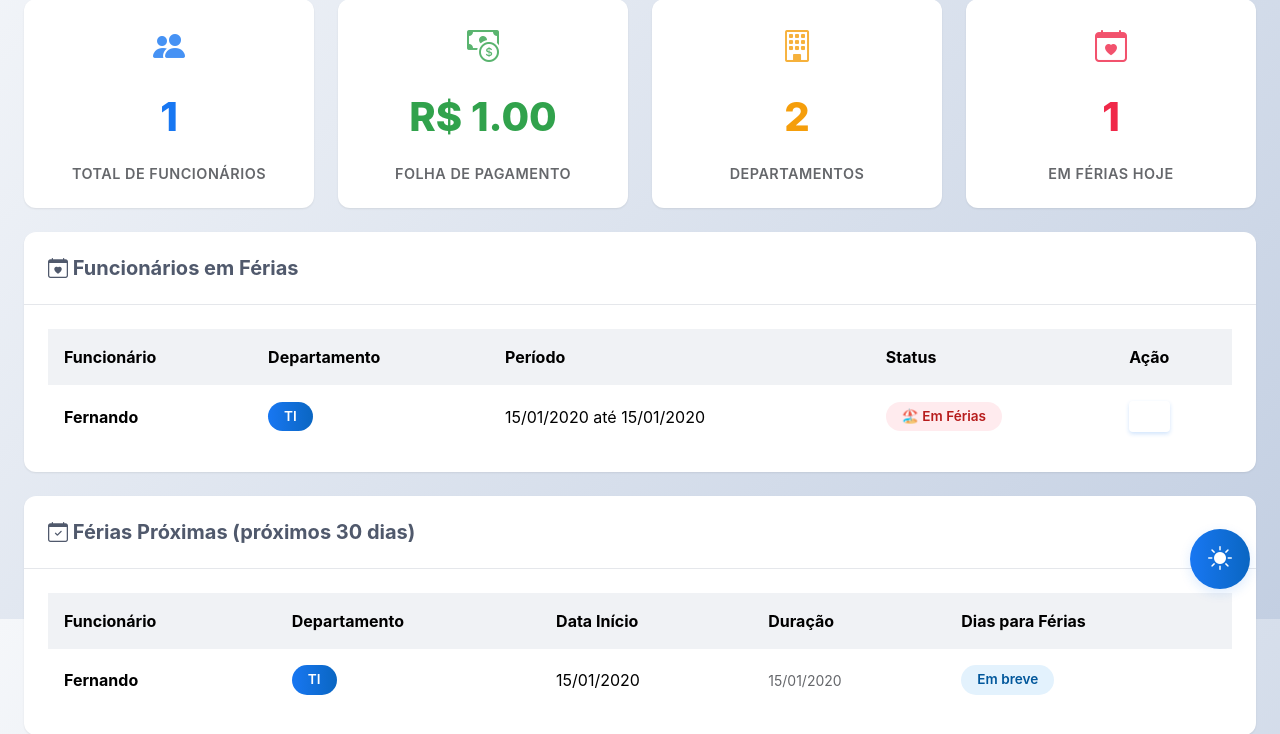
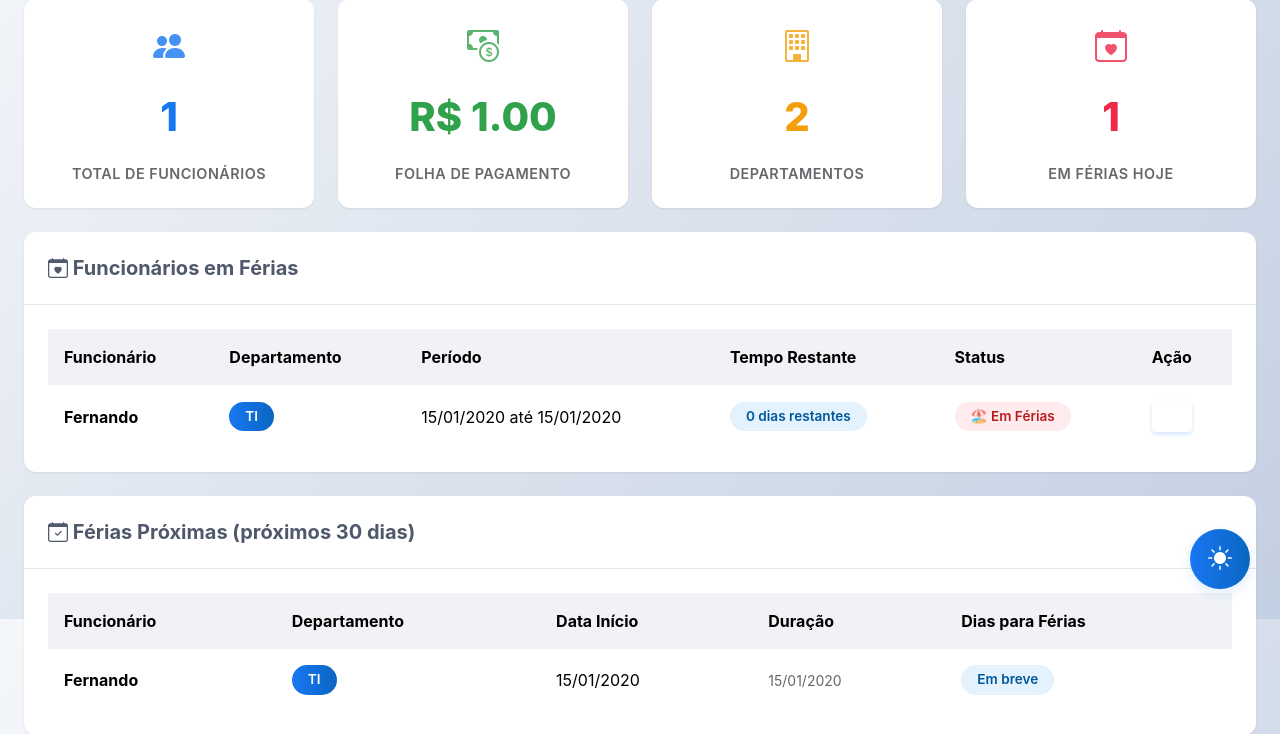
Before and after one commit to fnando1/Projeto-Python---Web-App-Recursos---Humanos, a Django app: template core/templates/core/dashboard.html in a window 1280 px wide. Shown: the part 181-915 px from the top of the page. Run offline with Django 5.2, Linux system fonts and the light colour scheme; data comes from the database, SQL or seed files in the repository; tables that the repository leaves empty hold one stand-in row (values such as "Sample post"); the template is opened without the code that fills it: values that come from a table or form of the project are taken from there, most other values are stand-ins (such as "Sample title", 1, 10 or a date in 2020).

Commit message:
Atualiza dashboard para exibir tempo restante de férias

```diff
--- a/core/templates/core/dashboard.html
+++ b/core/templates/core/dashboard.html
@@ -55,6 +55,7 @@
                             <th>Funcionário</th>
                             <th>Departamento</th>
                             <th>Período</th>
+                            <th>Tempo Restante</th>
                             <th>Status</th>
                             <th>Ação</th>
                         </tr>
@@ -70,6 +71,11 @@
                             </td>
                             <td>
                                 {{ ferias.data_inicio|date:"d/m/Y" }} até {{ ferias.data_fim|date:"d/m/Y" }}
+                            </td>
+                            <td>
+                                <span class="badge badge-fb badge-info-fb">
+                                    {{ ferias.dias_restantes }} dias restantes
+                                </span>
                             </td>
                             <td>
                                 <span class="badge badge-fb badge-danger-fb">
```
